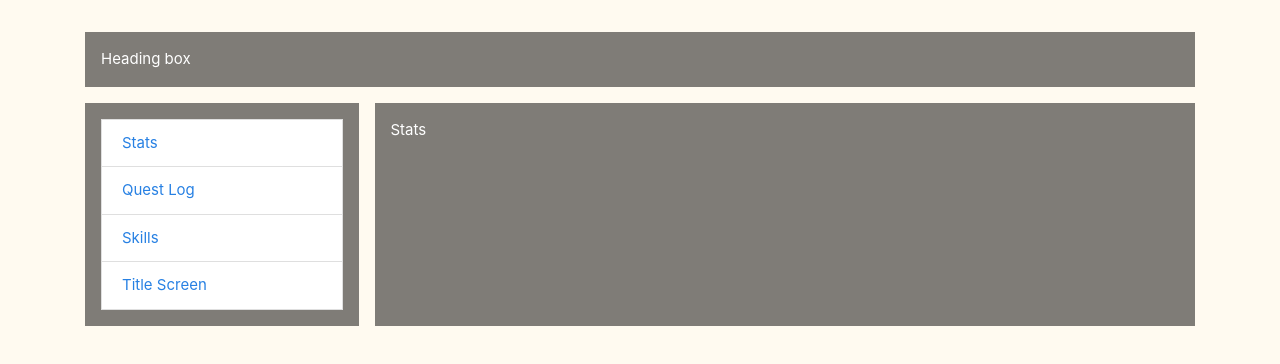
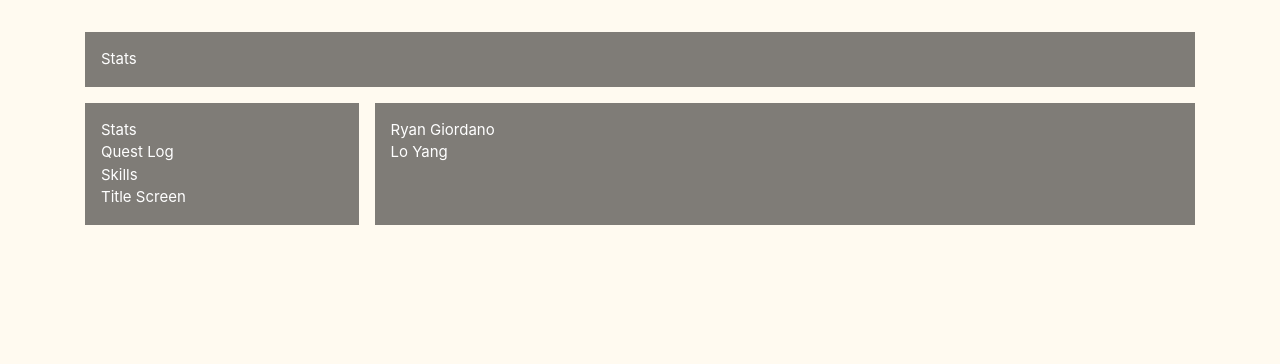
Before and after one commit to ryangiordano/loxgio, a React (Create React App) app: page /home/stats in a window 1280 px wide. Shown: the top 364 px of the page. Built offline with nearby package versions, Linux system fonts and the light colour scheme.

Commit message:
add text info section, character data

```diff
--- a/src/Pages/Home/Home.tsx
+++ b/src/Pages/Home/Home.tsx
@@ -1,15 +1,10 @@
-import React from "react";
+import React, { useState, useEffect } from "react";
 import InfoBox from "./InfoBox";
 import SideNav from "./SideNav";
-import Stats from "./Stats";
-import QuestLog from "./QuestLog";
-import Skills from "./Skills";
-import {
-  Route,
-  BrowserRouter as Router,
-  Switch,
-  Redirect,
-} from "react-router-dom";
+import Stats from "./Sections/Stats/Stats";
+import QuestLog from "./Sections/QuestLog";
+import Skills from "./Sections/Skills";
+import { Route, Redirect } from "react-router-dom";
 const GridContainer = ({ children }) => {
   return (
     <div
@@ -31,15 +26,27 @@ const Spacer = (props) => {
 };
 
 const Home = ({ match }) => {
-  console.log(match);
+  const [infoText, setInfoText] = useState("Great job");
   return (
     <GridContainer>
       <Spacer />
-      <InfoBox />
+      <InfoBox infoText={infoText} />
       <SideNav />
-      <Route path={`${match.path}/stats`} component={Stats} />
-      <Route path={`${match.path}/quests`} component={QuestLog} />
-      <Route path={`${match.path}/skills`} component={Skills} />
+      <Route
+        path={`${match.path}/stats`}
+        render={() => <Stats setInfoText={setInfoText} />}
+        activeClass={"active"}
+      />
+      <Route
+        path={`${match.path}/quests`}
+        render={() => <QuestLog setInfoText={setInfoText} />}
+        activeClass={"active"}
+      />
+      <Route
+        path={`${match.path}/skills`}
+        render={() => <Skills setInfoText={setInfoText} />}
+        activeClass={"active"}
+      />
       <Redirect to={`${match.path}/stats`} />
 
       <Spacer />
--- a/src/Pages/Home/InfoBox.tsx
+++ b/src/Pages/Home/InfoBox.tsx
@@ -1,6 +1,6 @@
 import React from "react";
 
-const InfoBox = (props) => {
+const InfoBox = ({ infoText }) => {
   return (
     <div
       style={{
@@ -10,8 +10,8 @@ const InfoBox = (props) => {
         gridRowStart: 2,
       }}
     >
-    Heading box
+      {infoText}
     </div>
   );
-}
-export default InfoBox
+};
+export default InfoBox;
--- a/src/Pages/Home/QuestLog.tsx
+++ /dev/null
@@ -1,7 +0,0 @@
-import React from "react";
-import MainAreaBase from "./MainAreaBase";
-
-const QuestLog = (props) => {
-  return <MainAreaBase>Quest log stuff</MainAreaBase>;
-};
-export default QuestLog;
--- /dev/null
+++ b/src/Pages/Home/Sections/QuestLog.tsx
@@ -0,0 +1,10 @@
+import React, { useEffect } from "react";
+import MainAreaBase from "./MainAreaBase";
+
+const QuestLog = ({ setInfoText }) => {
+  useEffect(() => {
+    setInfoText("Quest Log");
+  }, []);
+  return <MainAreaBase>Quest log stuff</MainAreaBase>;
+};
+export default QuestLog;
--- /dev/null
+++ b/src/Pages/Home/Sections/Skills.tsx
@@ -0,0 +1,10 @@
+import React, { useEffect } from "react";
+import MainAreaBase from "./MainAreaBase";
+
+const Skills = ({ setInfoText }) => {
+  useEffect(() => {
+    setInfoText("Skills");
+  }, []);
+  return <MainAreaBase>Skills</MainAreaBase>;
+};
+export default Skills;
--- /dev/null
+++ b/src/Pages/Home/Sections/Stats/CharacterRow.tsx
@@ -0,0 +1,6 @@
+import React from "react";
+
+const CharacterRow = ({ characterData }: { characterData: CharacterData }) => {
+  return <a>Great job</a>;
+};
+export default CharacterRow;
--- /dev/null
+++ b/src/Pages/Home/Sections/Stats/Stats.tsx
@@ -0,0 +1,51 @@
+import React, { useEffect } from "react";
+import MainAreaBase from "../MainAreaBase";
+
+//TODO: Put this in a server layer;
+const characters: Character[] = [
+  {
+    name: "Ryan Giordano",
+    jobTitle: "Software Engineer, Quora",
+    email: "rgiordano@gmail.com",
+    level: 6,
+    links: [
+      {
+        iconUrl: "www.fake.com",
+        description: "Linkedin",
+        url: "www.also.com",
+      },
+    ],
+    phoneNumber: "404-234-3366",
+    skills: [],
+  },
+  {
+    name: "Lo Yang",
+    jobTitle: "Data Engineer, Facebook",
+    email: "loxgio@gmail.com",
+    level: 8,
+    links: [
+      {
+        iconUrl: "www.fake.com",
+        description: "Linkedin",
+        url: "www.also.com",
+      },
+    ],
+    phoneNumber: "404-234-3366",
+    skills: [],
+  },
+];
+
+const Stats = ({ setInfoText }: { setInfoText: (t: string) => void }) => {
+  useEffect(() => {
+    setInfoText("Stats");
+  }, []);
+  return (
+    <MainAreaBase>
+      {characters.map((c) => {
+        return <div key={c.name}>{c.name}</div>;
+      })}
+    </MainAreaBase>
+  );
+};
+
+export default Stats;
--- a/src/Pages/Home/SideNav.tsx
+++ b/src/Pages/Home/SideNav.tsx
@@ -1,6 +1,21 @@
 import React from "react";
 import { NavLink } from "react-router-dom";
 
+const SideNavItem = ({ to, text }) => {
+  return (
+    <li style={{ listStyle: "none" }}>
+      <NavLink
+        to={to}
+        style={{
+          color: "white",
+          textDecoration: "none",
+        }}
+      >
+        {text}
+      </NavLink>
+    </li>
+  );
+};
 const SideNav = (props) => {
   return (
     <div
@@ -12,18 +27,10 @@ const SideNav = (props) => {
       }}
     >
       <ul className="list-group">
-        <li className="list-group-item">
-          <NavLink to={`/home/stats`}>Stats</NavLink>
-        </li>
-        <li className="list-group-item">
-          <NavLink to={`/home/quests`}>Quest Log</NavLink>
-        </li>
-        <li className="list-group-item">
-          <NavLink to={`/home/skills`}>Skills</NavLink>
-        </li>
-        <li className="list-group-item">
-          <NavLink to={`/`}>Title Screen</NavLink>
-        </li>
+        <SideNavItem to={"/home/stats"} text={"Stats"} />
+        <SideNavItem to={"/home/quests"} text={"Quest Log"} />
+        <SideNavItem to={"/home/skills"} text={"Skills"} />
+        <SideNavItem to={"/"} text={"Title Screen"} />
       </ul>
     </div>
   );
--- a/src/Pages/Home/Skills.tsx
+++ /dev/null
@@ -1,7 +0,0 @@
-import React from "react";
-import MainAreaBase from "./MainAreaBase";
-
-const Skills = (props) => {
-  return <MainAreaBase>Skills</MainAreaBase>;
-};
-export default Skills;
--- a/src/Pages/Home/Stats.tsx
+++ /dev/null
@@ -1,8 +0,0 @@
-import React from "react";
-import MainAreaBase from "./MainAreaBase";
-
-const Stats = (props) => {
-  return <MainAreaBase>Stats</MainAreaBase>;
-};
-
-export default Stats;
```
Also changed, not shown: src/Types/Character.d.ts (added, +21 -0 lines), src/Pages/Home/Sections/MainAreaBase.tsx (renamed from src/Pages/Home/MainAreaBase.tsx). Lines whose indentation alone changed are shown as unchanged.
